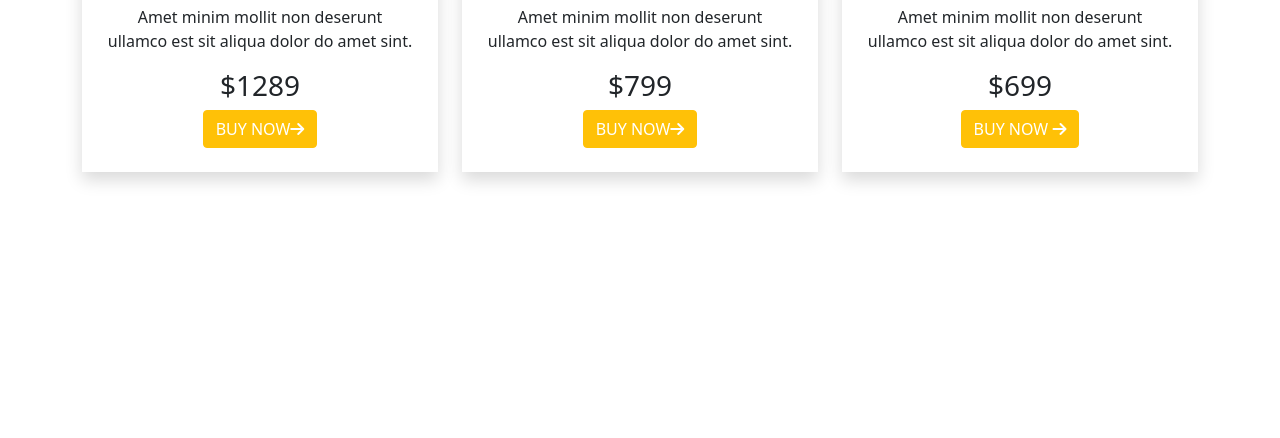
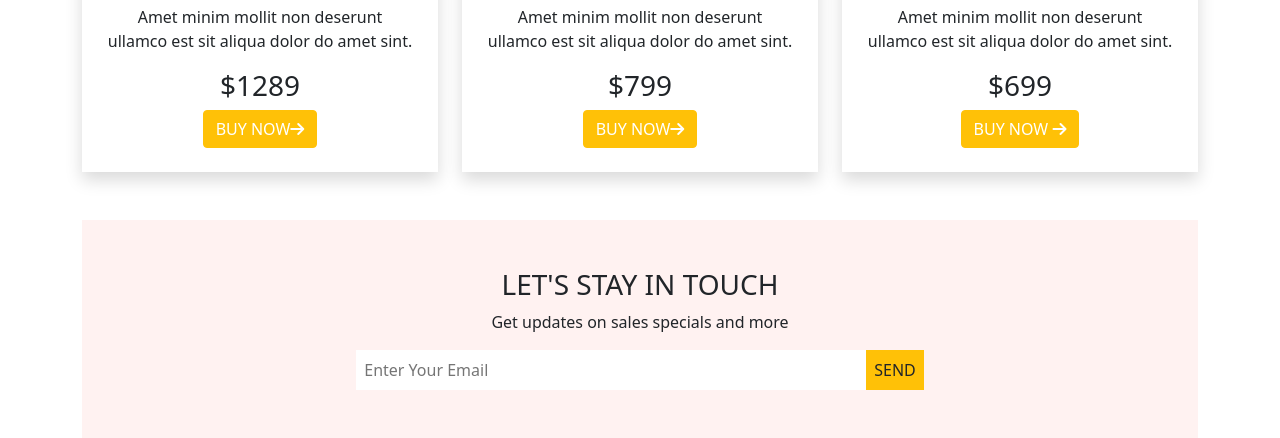
Before and after one commit to Pobarul-islam/Panda-commarce2-bootstrap, a plain HTML site: page index.html in a window 1280 px wide. Shown: the part 2154-2592 px from the top of the page. Before the commit the page ends 2374 px from the top, so only its background shows below. Drawn offline with nearby package versions, Linux system fonts and the light colour scheme.

Commit message:
footer section added

```diff
--- a/index.html
+++ b/index.html
@@ -251,6 +251,19 @@
            </div>
     </div>
 </section>
+
+<footer class="container h-200  w-100">
+    <div class="form p-5" style="background-color: #FFF2F1;">
+        <div class="text-center">
+            <h3>LET'S STAY IN TOUCH</h3>
+            <p>Get updates on sales specials and more</p>
+          <div class="d-flex justify-content-center">
+            <input class="p-1 w-50 p-2  border-0" type="text" placeholder="Enter Your Email"><span class="bg-warning d-flex justify-content-center p-2">SEND</span>
+          </div>
+        </div>
+    </div>
+
+</footer>
 </main>
 
 
```
